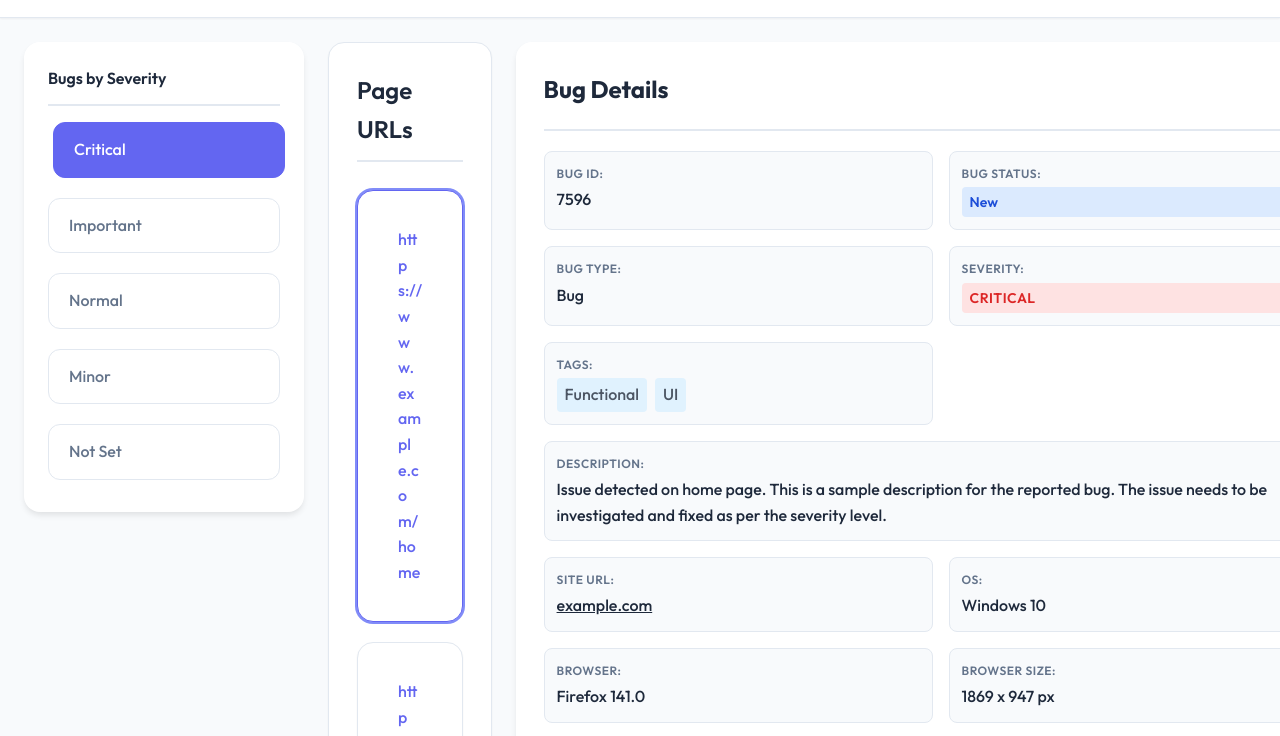
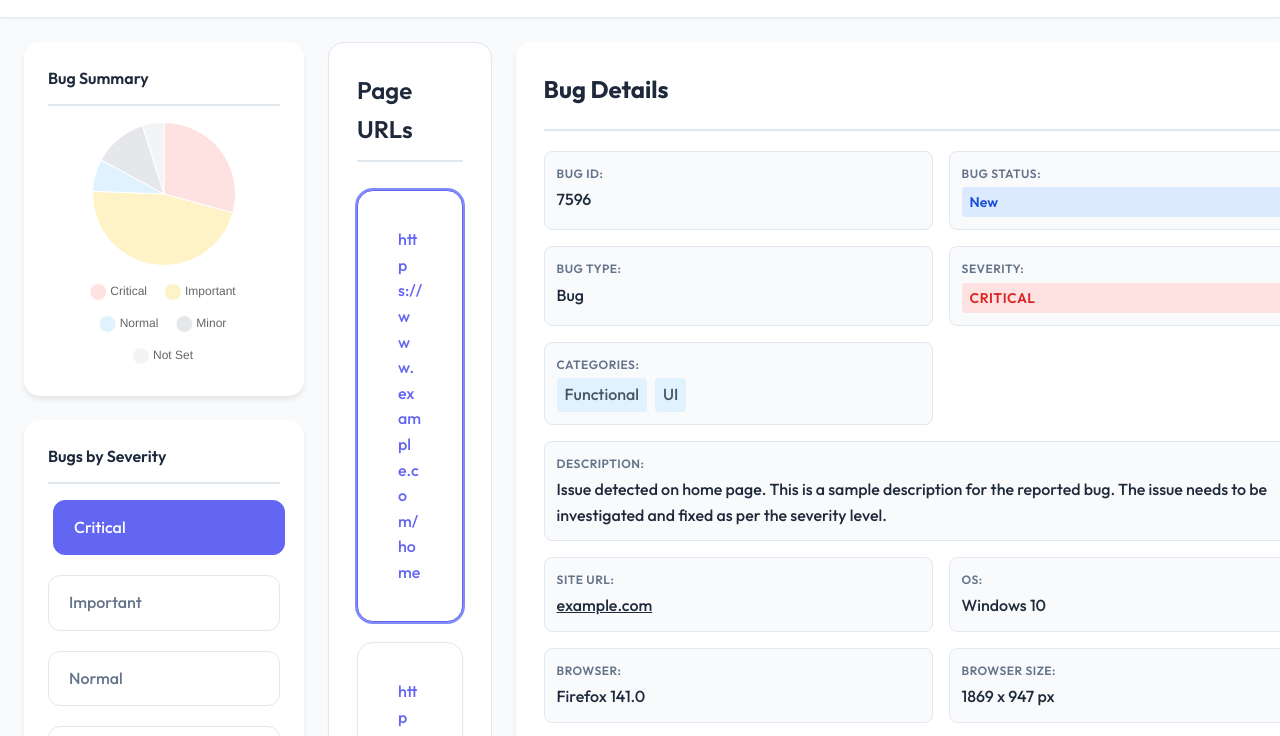
Before and after one commit to rajk270898/Import-Export-to-BugHerd, a website: page sample-font-report-2.html in a window 1280 px wide. Shown: the part 61-797 px from the top of the page. Drawn offline with nearby package versions, Linux system fonts and the light colour scheme.

Commit message:
The pie chart has been added to the Sample report

```diff
--- a/sample-font-report-2.html
+++ b/sample-font-report-2.html
@@ -69,13 +69,26 @@
         }
 
         .sidebar {
+            display: flex;
+            flex-direction: column;
+            gap: 1.5rem;
+            position: sticky;
+            top: 90px;
+            height: fit-content;
+        }
+
+        .sidebar-section {
             background: var(--bg-primary);
             border-radius: 16px;
             padding: 1.5rem;
-            height: fit-content;
-            position: sticky;
-            top: 90px;
             box-shadow: var(--shadow);
+        }
+
+        .chart-container {
+            position: relative;
+            height: 250px;
+            margin: 0 auto;
+            width: 100%;
         }
 
         .sidebar-title {
@@ -431,14 +444,23 @@
     </div>
     <div class="main-layout">
         <div class="sidebar">
-            <h3 class="sidebar-title">Bugs by Severity</h3>
-            <ul class="property-list">
+            <div class="sidebar-section">
+                <h3 class="sidebar-title">Bug Summary</h3>
+                <div class="chart-container">
+                    <canvas id="severityChart"></canvas>
+                </div>
+            </div>
+
+            <div class="sidebar-section">
+                <h3 class="sidebar-title">Bugs by Severity</h3>
+                <ul class="property-list">
                 <li class="property-item selected" data-severity="critical">Critical</li>
                 <li class="property-item" data-severity="important">Important</li>
                 <li class="property-item" data-severity="normal">Normal</li>
                 <li class="property-item" data-severity="minor">Minor</li>
-                <li class="property-item" data-severity="notset">Not Set</li>
-            </ul>
+                    <li class="property-item" data-severity="notset">Not Set</li>
+                </ul>
+            </div>
         </div>
         <div class="issue-list">
             <h3 class="url-title">Page URLs</h3>
@@ -521,7 +543,7 @@
                     <span class="details-value" id="bug-severity">Critical</span>
                 </div>
                 <div class="details-row">
-                    <span class="details-label">Tags:</span>
+                    <span class="details-label">Categories:</span>
                     <span class="details-value" id="bug-tags">Functional</span>
                 </div>
                 <div class="details-row full-width">
@@ -560,6 +582,7 @@
         </div>
     </div>
 
+    <script src="https://cdn.jsdelivr.net/npm/chart.js"></script>
     <script>
         // Function to update details panel based on selected issue
         function updateDetailsPanel(issueCard) {
@@ -661,6 +684,62 @@
 
         // Initialize with Critical issues shown by default
         document.addEventListener('DOMContentLoaded', function() {
+            // Initialize pie chart
+            const ctx = document.getElementById('severityChart').getContext('2d');
+            const severityChart = new Chart(ctx, {
+                type: 'pie',
+                data: {
+                    labels: ['Critical', 'Important', 'Normal', 'Minor', 'Not Set'],
+                    datasets: [{
+                        data: [12, 19, 3, 5, 2],
+                        backgroundColor: [
+                            '#fee2e2',
+                            '#fef3c7',
+                            '#e0f2fe',
+                            '#e5e7eb',
+                            '#f3f4f6'
+                        ],
+                        borderWidth: 1
+                    }]
+                },
+                options: {
+                    responsive: true,
+                    maintainAspectRatio: false,
+                    plugins: {
+                        legend: {
+                            position: 'bottom',
+                            labels: {
+                                usePointStyle: true,
+                                padding: 20
+                            }
+                        }
+                    }
+                }
+            });
+
+            // Add click handler for chart segments
+            document.getElementById('severityChart').onclick = function(evt) {
+                const activePoints = severityChart.getElementsAtEventForMode(evt, 'nearest', { intersect: true }, true);
+                if (activePoints.length > 0) {
+                    const clickedElement = activePoints[0];
+                    const label = severityChart.data.labels[clickedElement.index];
+                    const severityMap = {
+                        'Critical': 'critical',
+                        'High': 'important',
+                        'Medium': 'normal',
+                        'Low': 'minor',
+                        'Info': 'notset'
+                    };
+                    filterIssues(severityMap[label]);
+
+                    // Update UI to show selected filter
+                    const filterItems = document.querySelectorAll('.property-item');
+                    handleFilterSelection(
+                        Array.from(filterItems).find(item => item.dataset.severity === severityMap[label].toLowerCase()),
+                        filterItems
+                    );
+                }
+            };
             // Add click handlers for sidebar filter items
             document.querySelectorAll('.property-item').forEach(item => {
                 item.addEventListener('click', function() {
```
